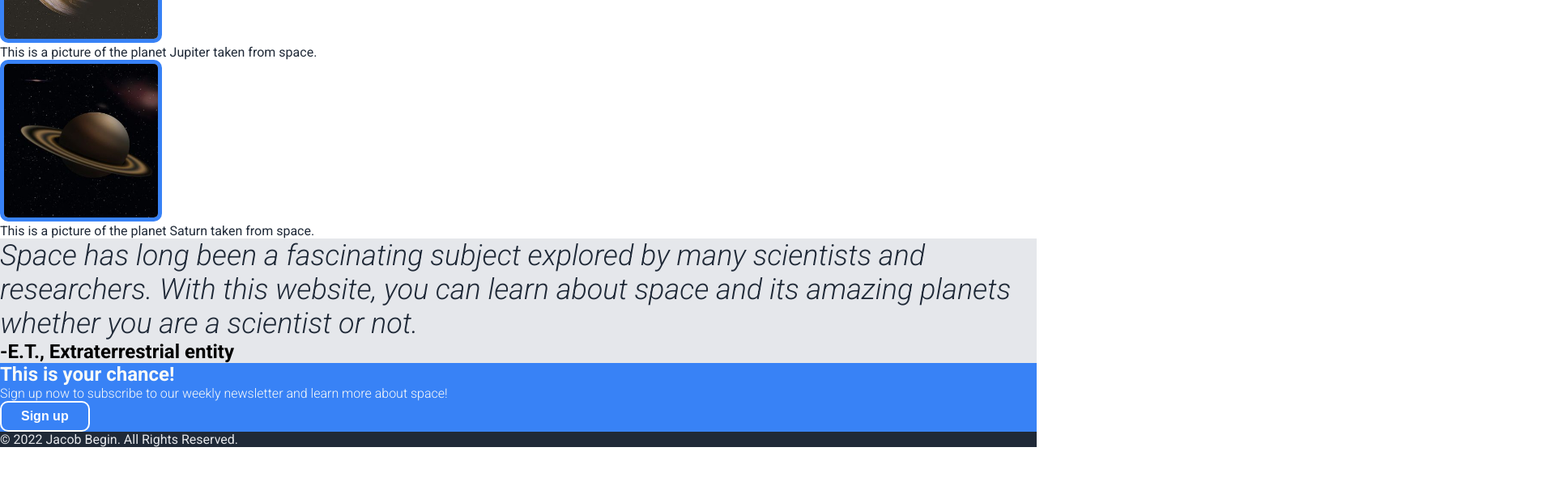
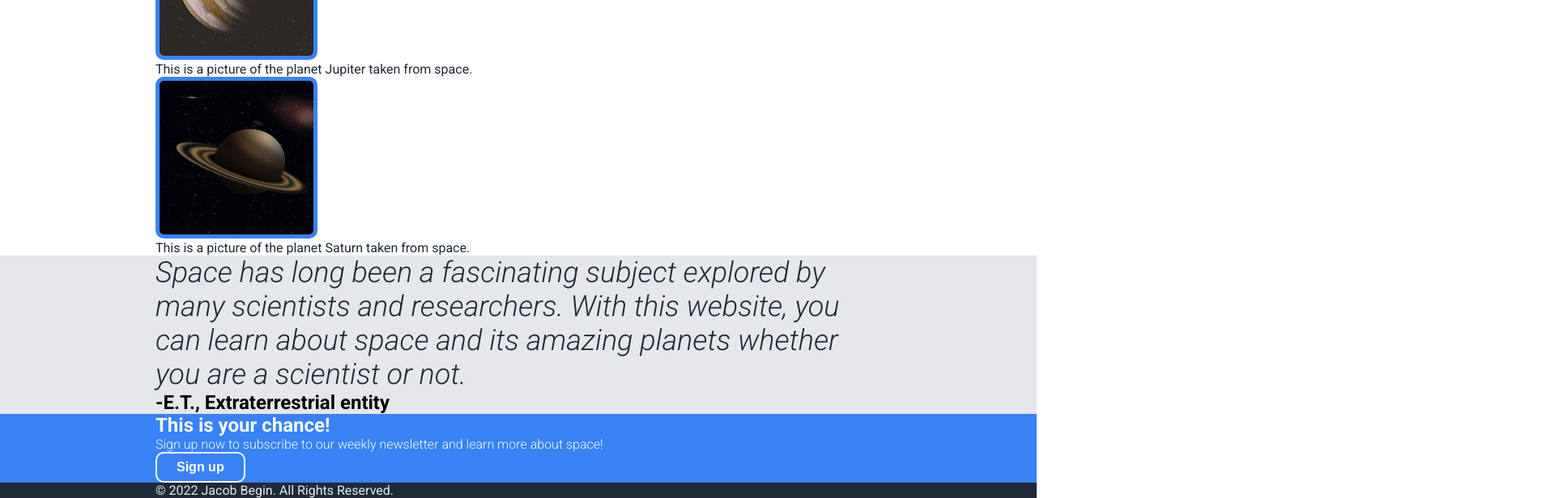
Before and after one commit to Zestios/Space-and-Planets, a plain HTML site: page index.html in a window 1280 px wide. Shown: the part 1740-2356 px from the top of the page at 81% size, 1920 px wide, since content can reach past the window. Before the commit the page ends 2293 px from the top, so only its background shows below. Drawn offline with Linux system fonts and the light colour scheme.

Commit message:
Create page padding
This commit creates a padding on the whole page applied on each section.

```diff
--- a/index.html
+++ b/index.html
@@ -12,7 +12,7 @@
   </head>
 
   <body>
-    <div class="header">
+    <div class="header section">
       <div class="header__nav">
         <div class="header-logo">Header Logo</div>
         <ul class="header-links">
@@ -31,7 +31,7 @@
       </div>
     </div>
 
-    <div class="main-content">
+    <div class="main-content section">
       <h2>Planets</h2>
       <div class="card-composition">
         <div class="card">
@@ -59,18 +59,18 @@
       </div>
     </div>
 
-    <div class="testimonials">
+    <div class="testimonials section">
       <p>Space has long been a fascinating subject explored by many scientists and researchers. With this website, you can learn about space and its amazing planets whether you are a scientist or not.</p>
       <b>-E.T., Extraterrestrial entity</b>
     </div>
 
-    <div class="sign-up">
+    <div class="sign-up section">
       <h3>This is your chance!</h3>
       <p>Sign up now to subscribe to our weekly newsletter and learn more about space!</p>
       <button>Sign up</button>
     </div>
 
-    <div class="footer">
+    <div class="footer section">
       <p>
         © 2022 Jacob Begin. All Rights Reserved.</p>
     </div>
--- a/styles.css
+++ b/styles.css
@@ -33,6 +33,10 @@ p {
   font-size: 1.6rem;
 }
 
+.section {
+  padding: 0 15vw;
+}
+
 
 /* HEADER */
 .header, .footer {
@@ -46,6 +50,7 @@ p {
 
 .header-logo {
   font-size: 2.4rem;
+  font-weight: 700;
   color: var(--color-secondary);
 }
 
```
